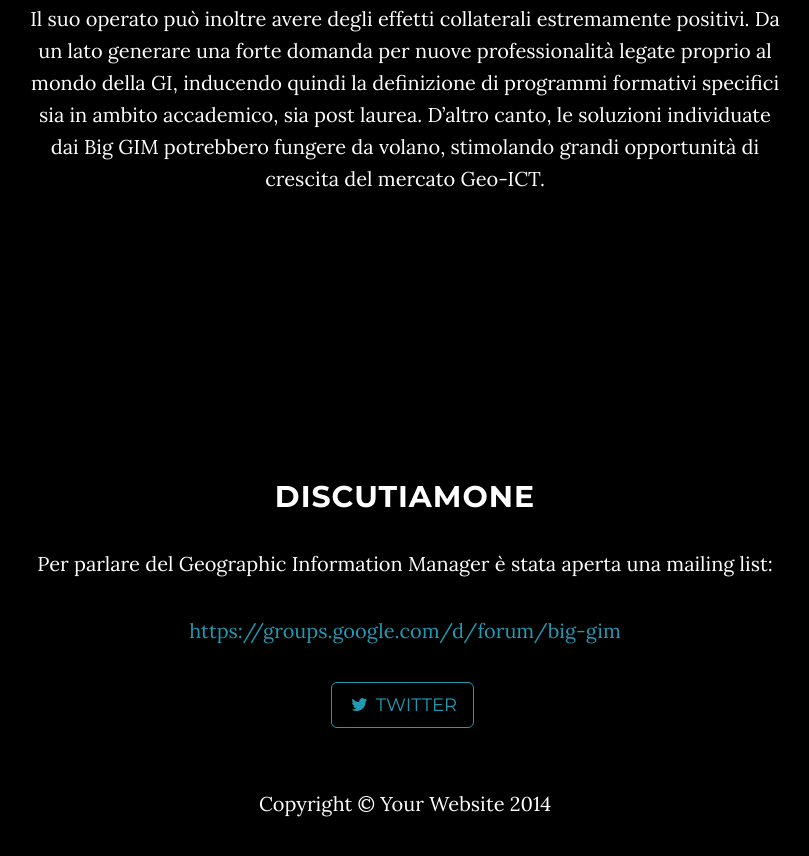
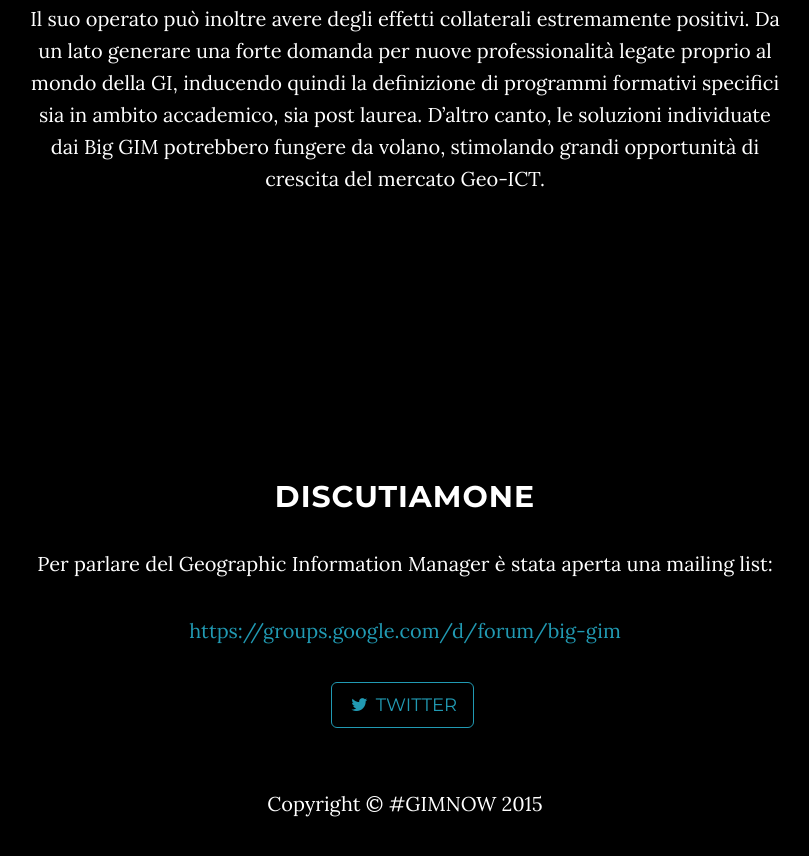
Before and after one commit to tanto/big-gim, a plain HTML site: page index.html in a window 1280 px wide. Shown: the part 5767-6623 px from the top of the page, without its empty margins (235-1044 px from the left). Drawn offline with Linux system fonts and the light colour scheme; some packages are replaced by stand-ins of ours.

Commit message:
Update index.html

```diff
--- a/index.html
+++ b/index.html
@@ -137,7 +137,7 @@
         <!-- Footer -->
         <footer>
             <div class="container text-center">
-                <p>Copyright &copy; Your Website 2014</p>
+                <p>Copyright &copy; #GIMNOW 2015</p>
             </div>
         </footer>
 
```
